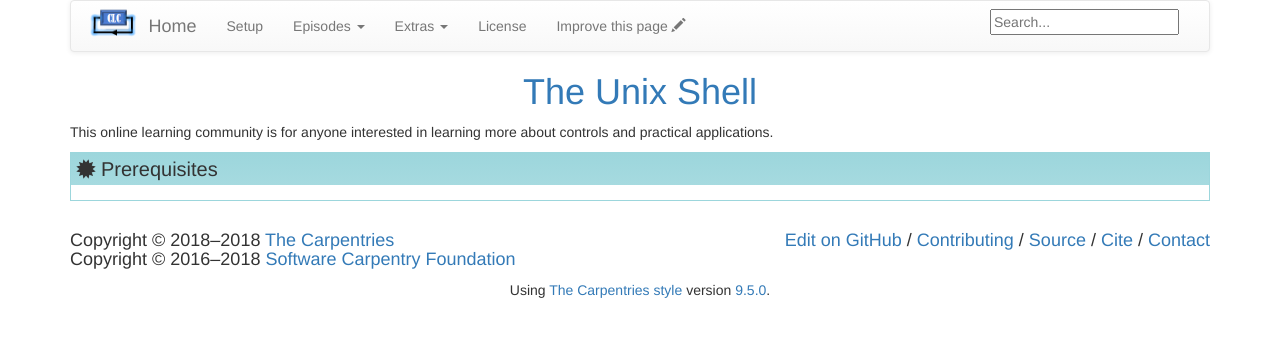
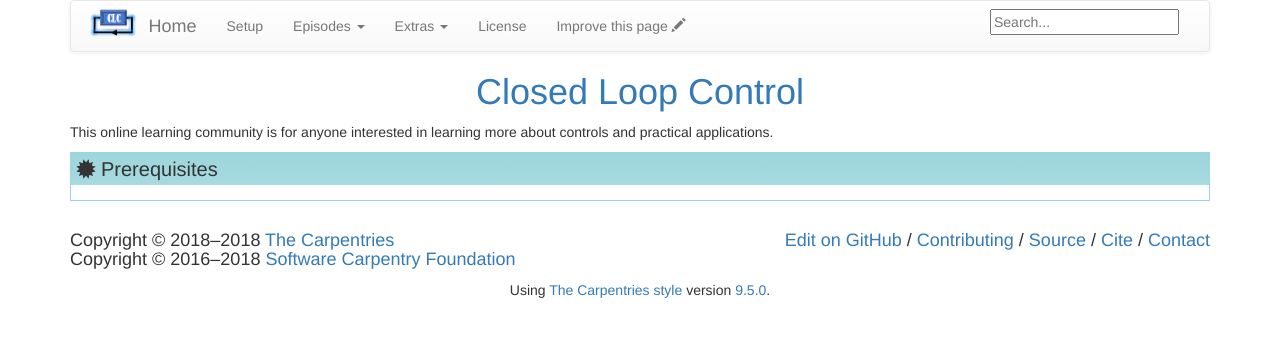
Before and after one commit to closedloopcontrol/closedloopcontrol.github.io, a Jekyll site: the page built from index.md, in a window 1280 px wide. Shown: the top 337 px of the page. Built offline with Jekyll 4.4.1, drawn with Linux system fonts in a browser that asks for light colours.

Commit message:
add title brute force

```diff
--- a/_includes/main_title.html
+++ b/_includes/main_title.html
@@ -1,4 +1,4 @@
 {% comment %}
   Main title for lesson pages.
 {% endcomment %}
-<h1 class="maintitle"><a href="{{ page.root }}{% link index.md %}">{{ site.title }}</a>{% if page.title %}: {{ page.title }}{% endif %}</h1>
+<h1 class="maintitle"><a href="{{ page.root }}{% link index.md %}">Closed Loop Control</a>{% if page.title %}: {{ page.title }}{% endif %}</h1>
```
